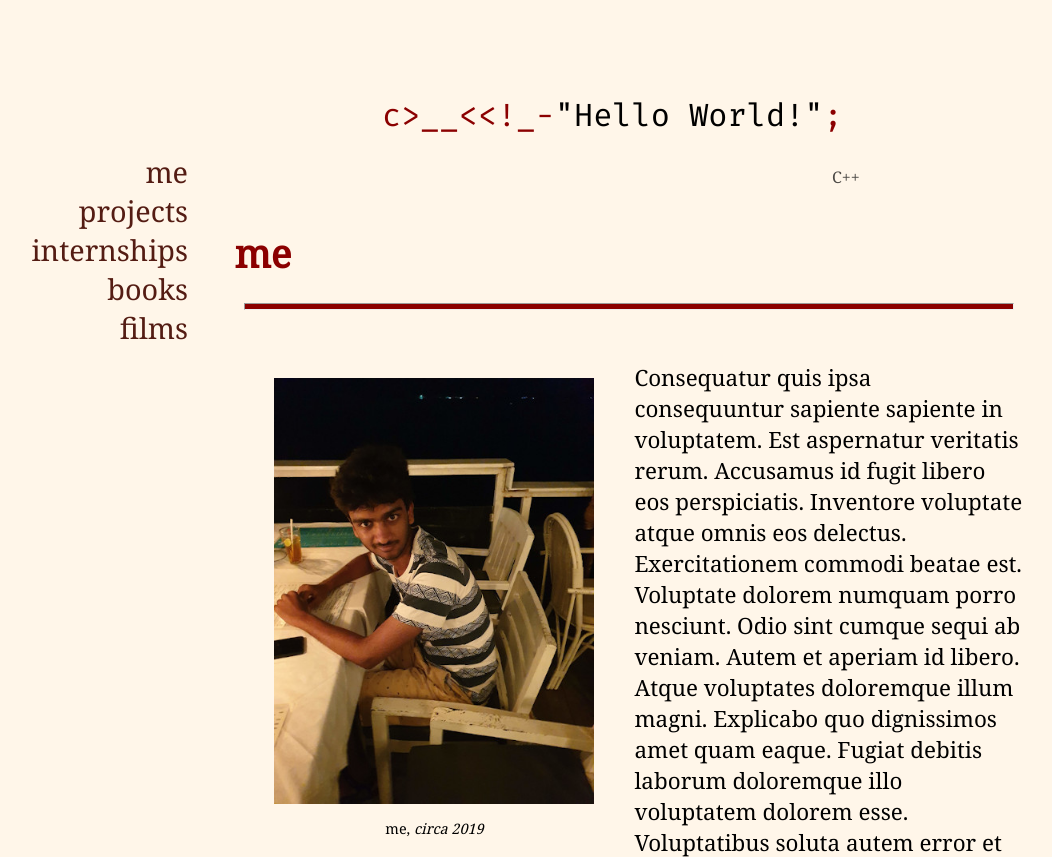
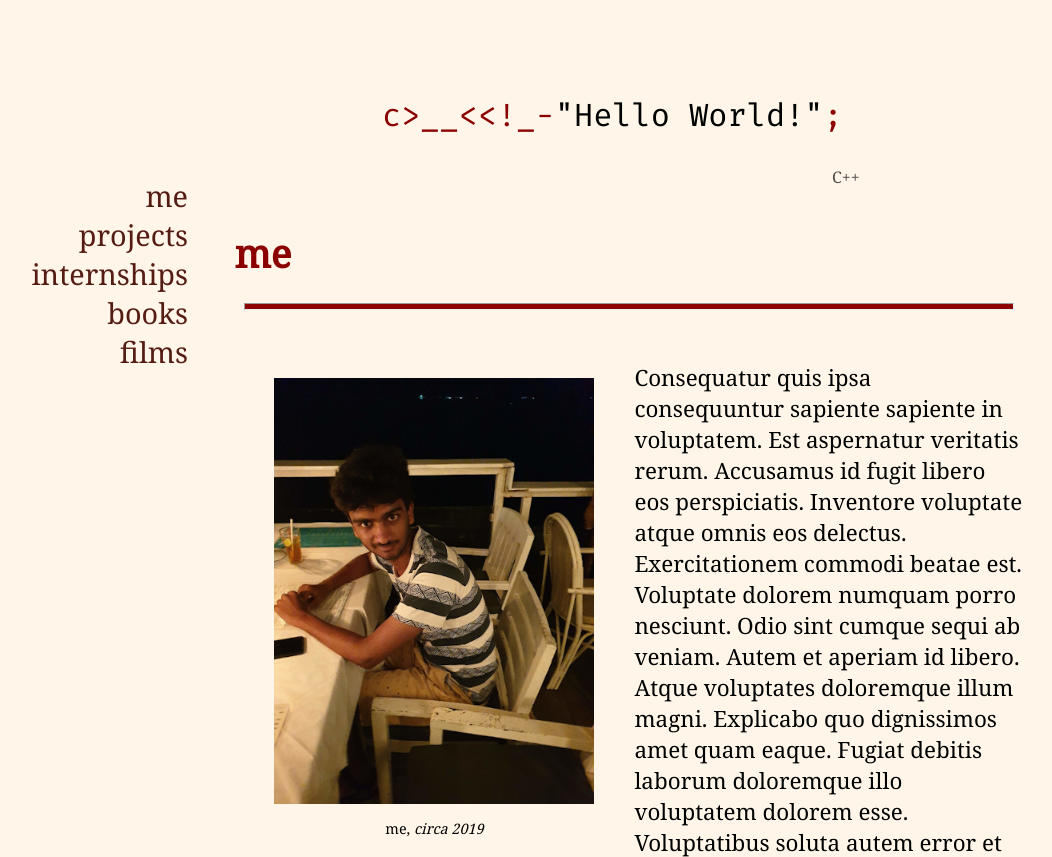
Before and after one commit to harshitgarg22/harshitgarg.in, a Flask app: page / in a window 1280 px wide. Shown: the top 857 px of the page, without its empty margins (95-1147 px from the left). Run offline with Flask 2, Linux system fonts and the light colour scheme.

Commit message:
Restructuring and position sticky for nav

```diff
--- a/cgi-bin/assets/css/nav.css
+++ b/cgi-bin/assets/css/nav.css
@@ -1,3 +1,16 @@
+#vertical-nav{
+    display: flex;
+    position: sticky;
+    top: 20vh;
+    margin-left: 5vw;
+    align-self: flex-start;
+}
+
+#nav-list{
+    list-style-type: none;
+    text-align: right;
+}
+
 .nav-element{
     text-decoration: none;
     padding-right: 0.5em;
@@ -7,19 +20,6 @@
     font-size: calc(1em + 1vw);
 }
 
-#nav-list{
-    list-style-type: none;
-    text-align: right;
-}
-
-#vertical-nav{
-    display: flex;
-    position: sticky;
-    top: 10vh;
-    margin-top: 10vw;
-    margin-left: 5vw;
-}
-
 @media (max-width: 1200px){
     #vertical-nav{
         margin-left: 0vw;
```
